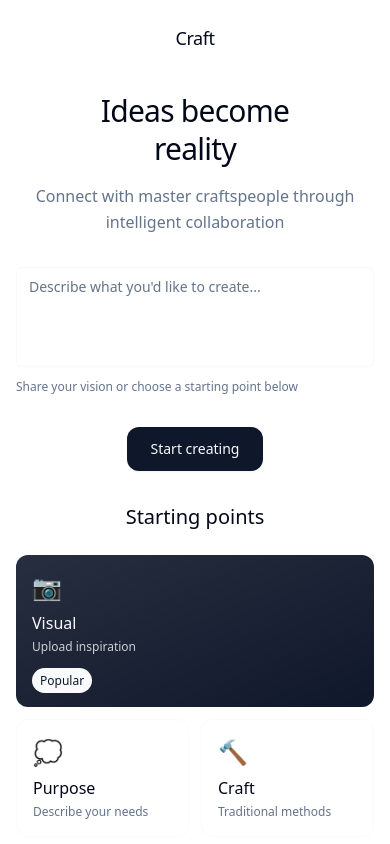
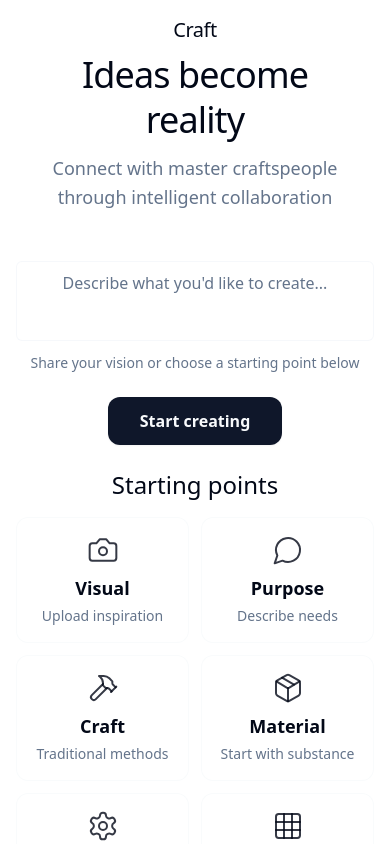
Before and after one commit to directcreate/directcreate-collaboration-platform, a React (Vite) app: page / in a window 390 px wide. Shown: the top 844 px of the page. Built offline with nearby package versions, Linux system fonts and the light colour scheme.

Commit message:
Refactor: Improve landing page design
- Ensure full collaboration options are visible without scrolling on both desktop and mobile.
- Redesign "Starting points" with larger font sizes, minimalist line art icons, and bold, large button text for improved clarity and intuitiveness.

```diff
--- a/src/pages/Index.tsx
+++ b/src/pages/Index.tsx
@@ -3,6 +3,7 @@ import { useState } from "react";
 import { useNavigate } from "react-router-dom";
 import { Button } from "@/components/ui/button";
 import { Textarea } from "@/components/ui/textarea";
+import { Camera, MessageCircle, Hammer, Package, Settings, Grid3X3 } from "lucide-react";
 
 const Index = () => {
   const [intent, setIntent] = useState("");
@@ -36,146 +37,132 @@ const Index = () => {
   const handleStartCreating = () => {
     if (intent.trim()) {
       navigate('/collaborate/use-case', { state: { initialIntent: intent } });
-    } else {
-      const collaborationSection = document.getElementById('collaboration-options');
-      collaborationSection?.scrollIntoView({ behavior: 'smooth' });
     }
   };
 
   const collaborationOptions = [
     {
       id: 'visual',
-      emoji: '📷',
+      icon: Camera,
       title: 'Visual',
-      subtitle: 'Upload inspiration',
-      featured: true
+      subtitle: 'Upload inspiration'
     },
     {
       id: 'use-case',
-      emoji: '💭',
+      icon: MessageCircle,
       title: 'Purpose',
-      subtitle: 'Describe your needs'
+      subtitle: 'Describe needs'
     },
     {
       id: 'craft',
-      emoji: '🔨',
+      icon: Hammer,
       title: 'Craft',
       subtitle: 'Traditional methods'
     },
     {
       id: 'material',
-      emoji: '🪨',
+      icon: Package,
       title: 'Material',
       subtitle: 'Start with substance'
     },
     {
       id: 'technique',
-      emoji: '⚙️',
+      icon: Settings,
       title: 'Technique',
-      subtitle: 'Choose your approach'
+      subtitle: 'Choose approach'
     },
     {
       id: 'product',
-      emoji: '📦',
+      icon: Grid3X3,
       title: 'Gallery',
       subtitle: 'Browse creations'
     }
   ];
 
   return (
-    <div className="min-h-screen bg-background">
+    <div className="min-h-screen bg-background flex flex-col">
       {/* Header */}
-      <header className="pt-6 pb-2 text-center">
-        <h1 className="text-lg font-medium text-foreground tracking-tight">
+      <header className="pt-4 sm:pt-6 pb-2 text-center flex-shrink-0">
+        <h1 className="text-xl sm:text-2xl font-medium text-foreground tracking-tight">
           Craft
         </h1>
       </header>
 
-      {/* Main Content */}
-      <main className="px-4 sm:px-6 max-w-4xl mx-auto">
+      {/* Main Content - Full Height Container */}
+      <main className="flex-1 px-4 sm:px-6 max-w-6xl mx-auto w-full flex flex-col">
         {/* Hero Section */}
-        <section className="text-center py-8 sm:py-12">
-          <h1 className="text-3xl sm:text-5xl lg:text-6xl font-light text-foreground mb-4 sm:mb-6 tracking-tight leading-tight">
+        <section className="text-center flex-1 flex flex-col justify-center min-h-0">
+          <div className="mb-6 sm:mb-8">
+            <h1 className="text-4xl sm:text-6xl lg:text-7xl font-light text-foreground mb-3 sm:mb-4 tracking-tight leading-tight">
               Ideas become
               <br />
               reality
             </h1>
-          <p className="text-base sm:text-lg text-muted-foreground mb-8 sm:mb-12 max-w-lg mx-auto font-light leading-relaxed">
+            <p className="text-lg sm:text-xl text-muted-foreground mb-6 sm:mb-8 max-w-2xl mx-auto font-light leading-relaxed">
               Connect with master craftspeople through intelligent collaboration
             </p>
+          </div>
 
           {/* Intent Input */}
-          <div className="max-w-xl mx-auto mb-8 sm:mb-12">
+          <div className="max-w-2xl mx-auto mb-6 sm:mb-8 w-full">
             <Textarea
               value={intent}
               onChange={(e) => setIntent(e.target.value)}
               placeholder="Describe what you'd like to create..."
-              className="min-h-[100px] sm:min-h-[120px] text-sm sm:text-base leading-relaxed border-border/30 focus:border-primary/50 resize-none bg-background/50 backdrop-blur-sm"
+              className="min-h-[80px] sm:min-h-[100px] text-base sm:text-lg leading-relaxed border-border/30 focus:border-primary/50 resize-none bg-background/50 backdrop-blur-sm text-center"
             />
-            <p className="text-xs sm:text-sm text-muted-foreground mt-3 text-left">
+            <p className="text-sm sm:text-base text-muted-foreground mt-3 text-center">
               Share your vision or choose a starting point below
             </p>
           </div>
 
+          <div className="mb-6 sm:mb-8">
             <Button
               onClick={handleStartCreating}
               size="lg"
-            className="h-11 sm:h-12 px-6 sm:px-8 rounded-xl bg-primary hover:bg-primary/90 text-primary-foreground font-medium text-sm sm:text-base transition-all duration-200 shadow-sm"
+              className="h-12 sm:h-14 px-8 sm:px-10 rounded-xl bg-primary hover:bg-primary/90 text-primary-foreground font-semibold text-base sm:text-lg transition-all duration-200 shadow-sm"
             >
               {intent.trim() ? 'Begin collaboration' : 'Start creating'}
             </Button>
-        </section>
+          </div>
 
-        {/* Collaboration Options */}
-        <section id="collaboration-options" className="pb-12 sm:pb-16">
-          <h2 className="text-xl sm:text-2xl font-light text-center text-foreground mb-6 sm:mb-8">
+          {/* Starting Points */}
+          <div className="w-full">
+            <h2 className="text-2xl sm:text-3xl font-light text-center text-foreground mb-4 sm:mb-6">
               Starting points
             </h2>
 
-          <div className="grid grid-cols-2 lg:grid-cols-3 gap-3 sm:gap-4">
-            {collaborationOptions.map((option) => (
+            <div className="grid grid-cols-2 lg:grid-cols-3 gap-3 sm:gap-4 max-w-4xl mx-auto">
+              {collaborationOptions.map((option) => {
+                const IconComponent = option.icon;
+                return (
                   <div
                     key={option.id}
                     onClick={() => handleCollaborationOption(option.id)}
-                className={`
-                  ${option.featured
-                    ? 'col-span-2 lg:col-span-1 bg-gradient-to-br from-primary/90 to-primary text-primary-foreground'
-                    : 'bg-card hover:bg-accent/30 border border-border/20'
-                  }
-                  rounded-xl sm:rounded-2xl p-4 sm:p-6 cursor-pointer transition-all duration-200 hover:scale-[1.02] active:scale-[0.98] backdrop-blur-sm
-                `}
+                    className="bg-card hover:bg-accent/30 border border-border/20 rounded-xl sm:rounded-2xl p-4 sm:p-6 cursor-pointer transition-all duration-200 hover:scale-[1.02] active:scale-[0.98] backdrop-blur-sm group"
                   >
-                <div className="text-2xl sm:text-3xl mb-2 sm:mb-3">
-                  {option.emoji}
-                </div>
-                <h3 className={`
-                  text-base sm:text-lg font-medium mb-1 sm:mb-2
-                  ${option.featured ? 'text-primary-foreground' : 'text-foreground'}
-                `}>
+                    <div className="flex flex-col items-center text-center space-y-2 sm:space-y-3">
+                      <IconComponent className="w-8 h-8 sm:w-10 sm:h-10 text-foreground/80 group-hover:text-foreground transition-colors stroke-[1.5]" />
+                      <div>
+                        <h3 className="text-lg sm:text-xl font-bold text-foreground mb-1">
                           {option.title}
                         </h3>
-                <p className={`
-                  text-xs sm:text-sm
-                  ${option.featured ? 'text-primary-foreground/80' : 'text-muted-foreground'}
-                `}>
+                        <p className="text-sm sm:text-base text-muted-foreground font-medium">
                           {option.subtitle}
                         </p>
-                {option.featured && (
-                  <div className="mt-3 sm:mt-4">
-                    <span className="bg-primary-foreground text-primary px-2 py-1 rounded-full text-xs font-medium">
-                      Popular
-                    </span>
                       </div>
-                )}
                     </div>
-            ))}
+                  </div>
+                );
+              })}
+            </div>
           </div>
         </section>
       </main>
 
       {/* Footer */}
-      <footer className="pb-6 text-center">
-        <p className="text-xs text-muted-foreground/70">
+      <footer className="pb-4 sm:pb-6 text-center flex-shrink-0">
+        <p className="text-xs sm:text-sm text-muted-foreground/70">
           Connecting vision with craft
         </p>
       </footer>
```
Lines whose indentation alone changed are shown as unchanged.
